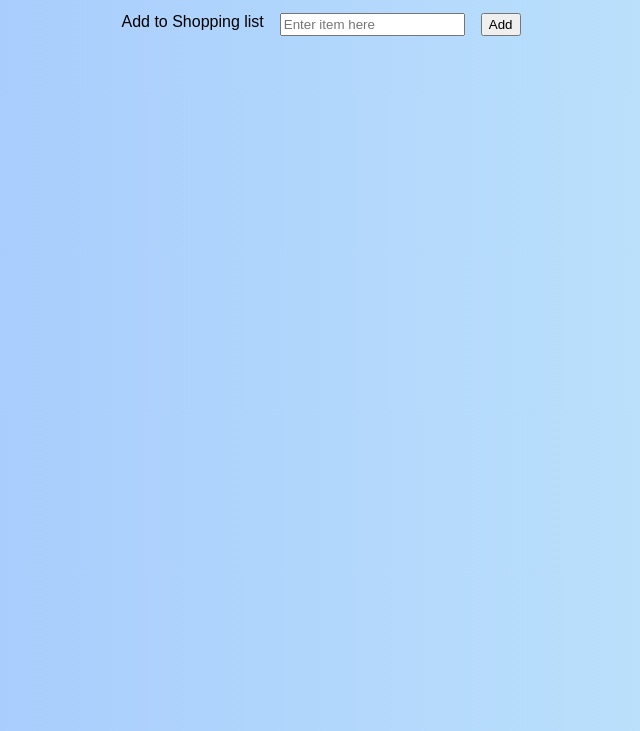
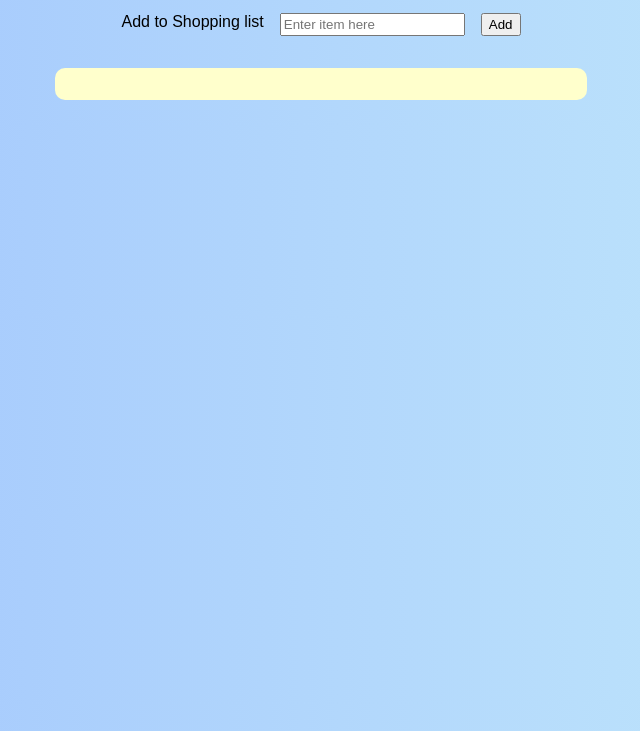
Before and after one commit to jraczynski6/-practice-interactiveShopping-Joseph-R, a plain HTML site: page index.html in a window 1280 px wide. Shown: the part 69-800 px from the top of the page, without its empty margins (319-959 px from the left). Drawn offline with Linux system fonts and the light colour scheme.

Commit message:
Add styling to shopping list

```diff
--- a/style.css
+++ b/style.css
@@ -1,3 +1,4 @@
+/* Global Variables */
 body {
     font-family: Arial, sans-serif;
     display: flex;
@@ -15,6 +16,7 @@ h1 {
     margin-bottom: 1rem;
 }
 
+/* Form */
 form {
     display: flex;
     gap: 0.5rem;
@@ -22,6 +24,19 @@ form {
 }
 button {
     padding: 2px 6px;
+}
+
+/* list */
+#shopping-list {
+    background-color: #ffffcc;
+    padding: 1rem;
+    border-radius: 10px;
+    margin-top: 1rem;
+    display: flex;
+    flex-direction: column;
+    align-items: stretch;
+    width: 100%;
+    max-width: 500px;
 }
 
 li {
```
Also changed, not shown: 1 other file.
